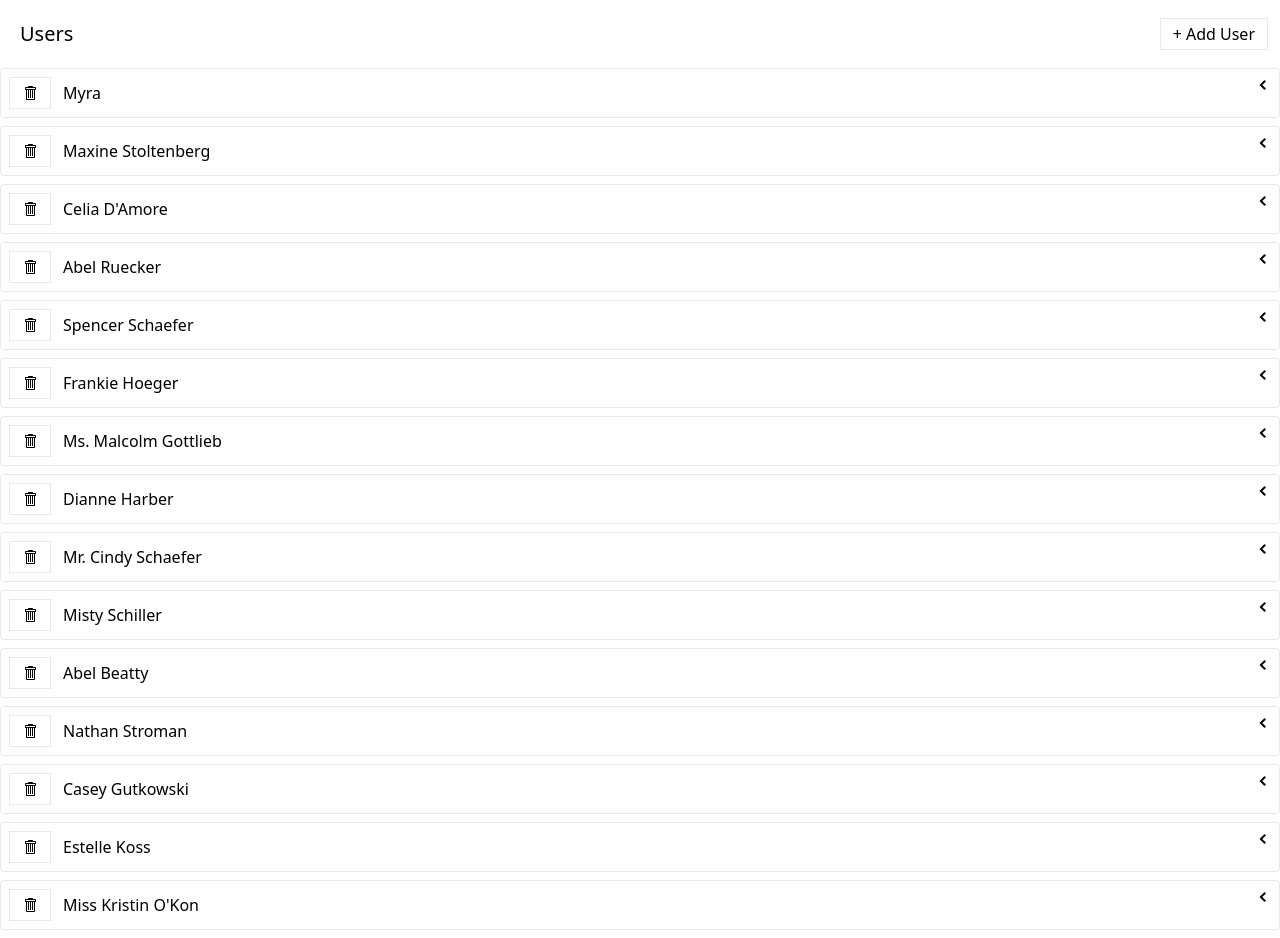
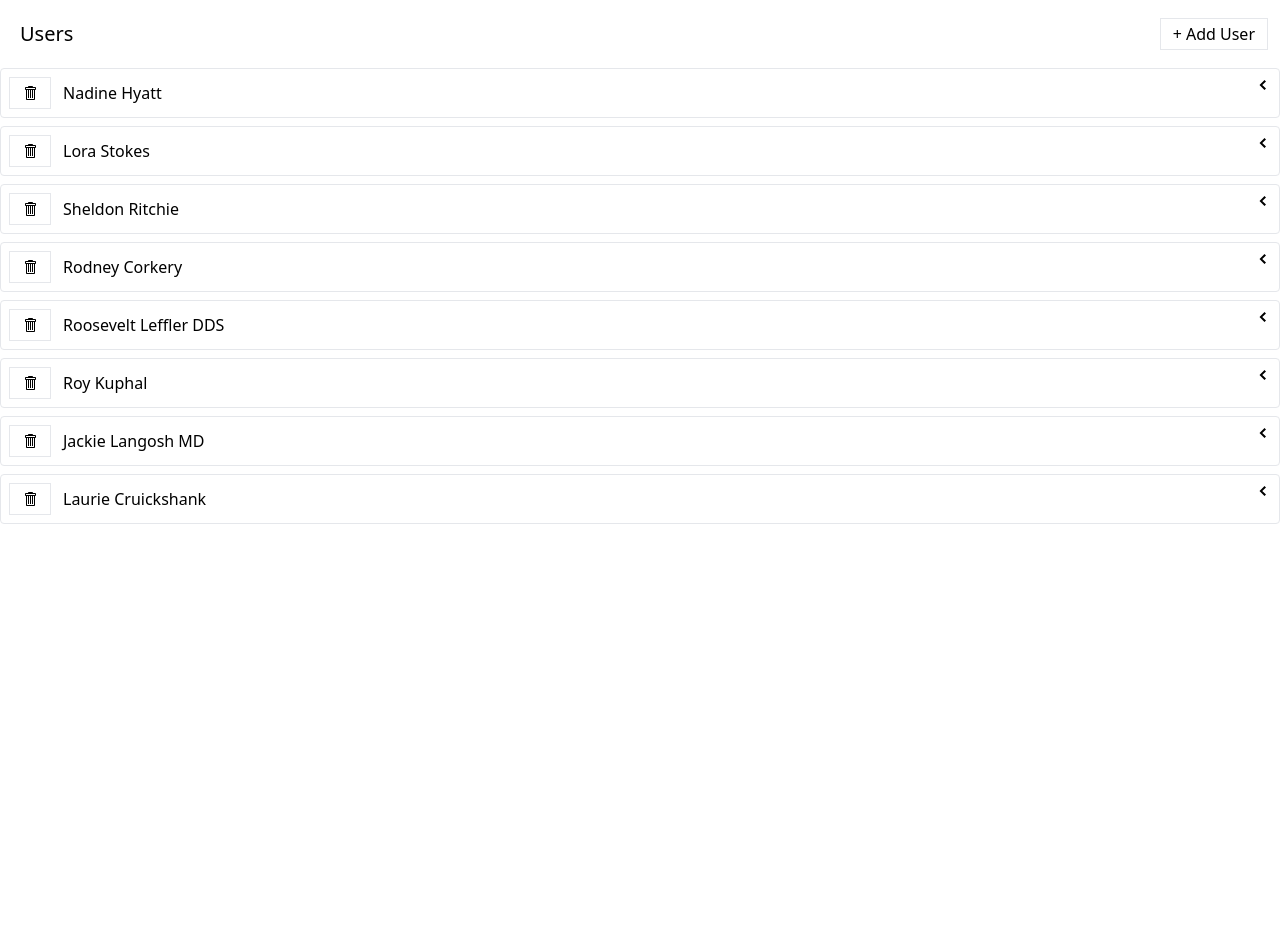
Before and after one commit to abkumarofficial/media, a React (Create React App) app: page / in a window 1280 px wide. After the commit the page ends 800 px from the top, so only its background shows below. Built offline with nearby package versions, Linux system fonts and the light colour scheme; data requests are answered from the project's data file.

Commit message:
thunk Modifications

```diff
--- a/db.json
+++ b/db.json
@@ -1,64 +1,36 @@
 {
   "users": [
     {
-      "id": 1,
-      "name": "Myra"
+      "id": "4a13",
+      "name": "Nadine Hyatt"
     },
     {
-      "id": "79e4",
-      "name": "Maxine Stoltenberg"
+      "id": "efde",
+      "name": "Lora Stokes"
     },
     {
-      "id": "052e",
-      "name": "Celia D'Amore"
+      "id": "fb6c",
+      "name": "Sheldon Ritchie"
     },
     {
-      "id": "84a6",
-      "name": "Abel Ruecker"
+      "id": "a945",
+      "name": "Rodney Corkery"
     },
     {
-      "id": "b479",
-      "name": "Spencer Schaefer"
+      "id": "95c3",
+      "name": "Roosevelt Leffler DDS"
     },
     {
-      "id": "dda5",
-      "name": "Frankie Hoeger"
+      "id": "4c4e",
+      "name": "Roy Kuphal"
     },
     {
-      "id": "a419",
-      "name": "Ms. Malcolm Gottlieb"
+      "id": "3e44",
+      "name": "Jackie Langosh MD"
     },
     {
-      "id": "084c",
-      "name": "Dianne Harber"
-    },
-    {
-      "id": "9ce2",
-      "name": "Mr. Cindy Schaefer"
-    },
-    {
-      "id": "6570",
-      "name": "Misty Schiller"
-    },
-    {
-      "id": "0328",
-      "name": "Abel Beatty"
-    },
-    {
-      "id": "4291",
-      "name": "Nathan Stroman"
-    },
-    {
-      "id": "13bf",
-      "name": "Casey Gutkowski"
-    },
-    {
-      "id": "5d63",
-      "name": "Estelle Koss"
-    },
-    {
-      "id": "e392",
-      "name": "Miss Kristin O'Kon"
+      "id": "9e1f",
+      "name": "Laurie Cruickshank"
     }
   ],
   "albums": [],
--- a/src/App.js
+++ b/src/App.js
@@ -1,11 +1,29 @@
 import UsersList from "./components/UsersList";
+import { fetchUsers } from "./store";
+import { useDispatch } from "react-redux";
 
 function App() {
-    return (
-        <div className="container mx-auto">
-            <UsersList/>
-        </div>
-    )
+  const dispatch = useDispatch();
+
+  //   const data = dispatch(fetchUsers());
+  //   console.log(
+  //     "dataaaaa",
+  //     data.then((res) => {
+  //       console.log("resssss", res);
+  //     })
+  //   );
+
+  async function newFunc() {
+    const data = await dispatch(fetchUsers()).unwrap();
+    console.log("dataaaaaaaaaaaaaaaaaaaaaa", data);
+  }
+
+  newFunc();
+  return (
+    <div className="container mx-auto">
+      <UsersList />
+    </div>
+  );
 }
 
 export default App;
--- a/src/store/slice/usersSlice.js
+++ b/src/store/slice/usersSlice.js
@@ -13,20 +13,23 @@ const UsersSlice = createSlice({
   reducers: {},
   extraReducers(builder) {
     // FetchUsers
-        builder.addCase(fetchUsers.pending, (state,action) => {
+    builder.addCase(fetchUsers.pending, (state, action) => {
+      //   console.log("pending", action);
       state.isLoading = true;
     });
     builder.addCase(fetchUsers.fulfilled, (state, action) => {
+      //   console.log("fullfilled", action);
       state.isLoading = false;
       state.data = action.payload;
     });
     builder.addCase(fetchUsers.rejected, (state, action) => {
+      //   console.log("rejected", action);
       state.isLoading = false;
       state.error = action.error;
     });
 
     // AddUsers
-        builder.addCase(addUser.pending, (state,action) => {
+    builder.addCase(addUser.pending, (state, action) => {
       state.isLoading = true;
     });
     builder.addCase(addUser.fulfilled, (state, action) => {
@@ -39,21 +42,21 @@ const UsersSlice = createSlice({
     });
 
     // RemoveUsers
-        builder.addCase(removeUser.pending, (state,action) => {
+    builder.addCase(removeUser.pending, (state, action) => {
       state.isLoading = true;
     });
     builder.addCase(removeUser.fulfilled, (state, action) => {
       state.isLoading = false;
       // console.log('action', action.payload);
-            state.data = state.data.filter(user => {
-                return user.id !== action.payload.id
-            })
+      state.data = state.data.filter((user) => {
+        return user.id !== action.payload.id;
+      });
     });
     builder.addCase(removeUser.rejected, (state, action) => {
       state.isLoading = false;
       state.error = action.error;
     });
-    }
+  },
 });
 
 export const usersReducer = UsersSlice.reducer;
```
Also changed, not shown: src/store/thunks/fetchUsers.js (+7 -8 lines). Lines whose indentation alone changed are shown as unchanged.
